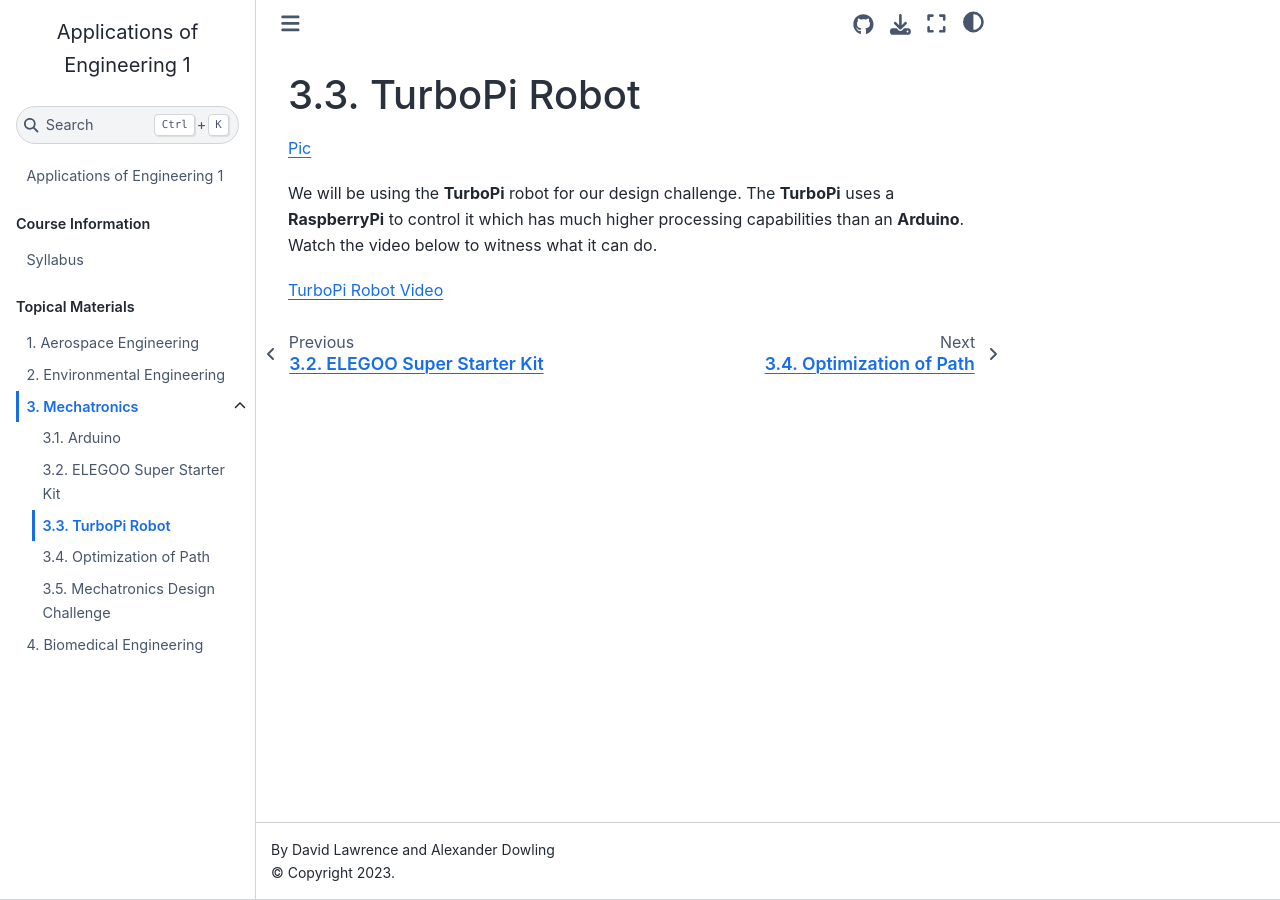
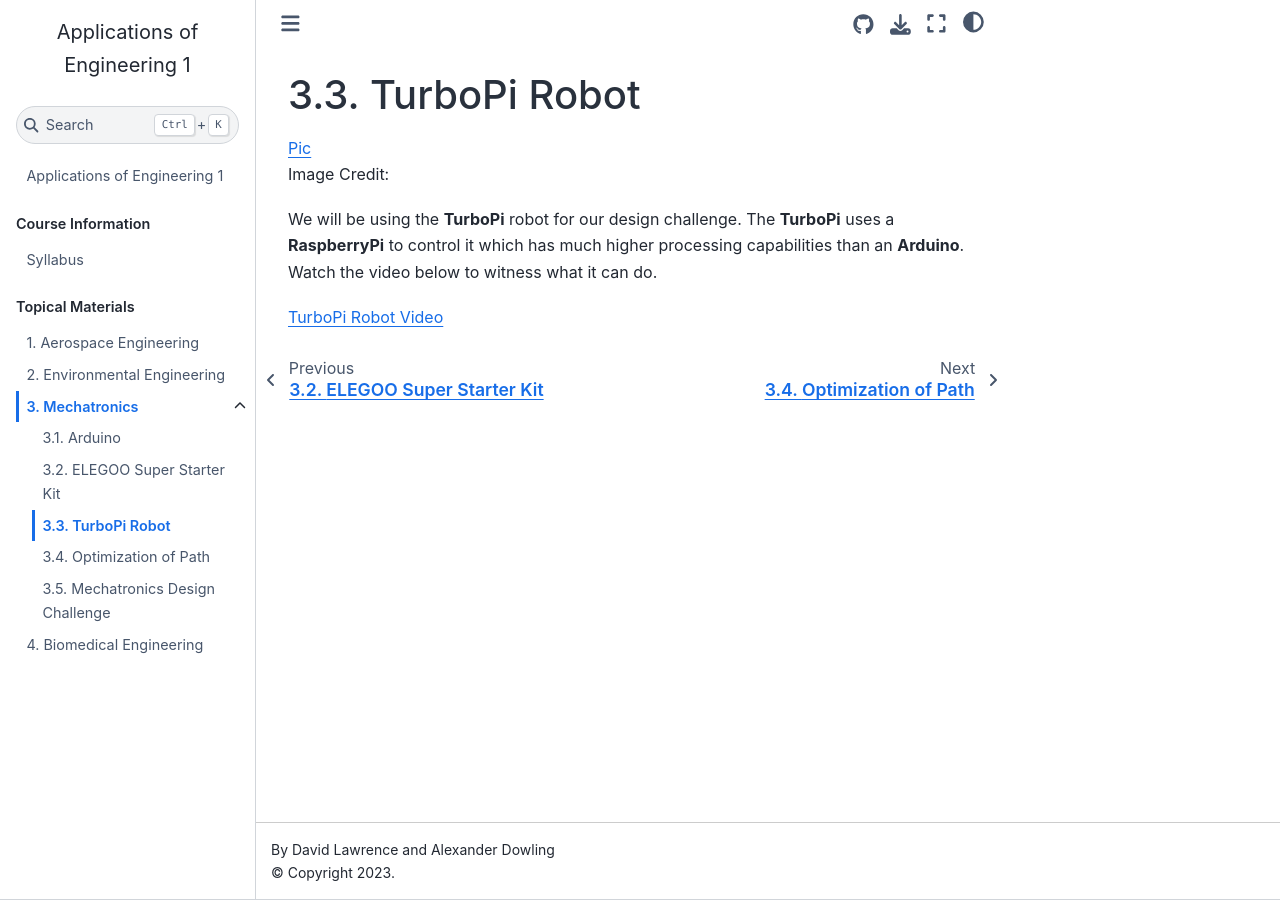
Before and after one commit to Culver-Academies/engineering1, a Jupyter Book: the page built from mech/TurboPi.md, in a window 1280 px wide. Built offline with Jupyter Book 1.0.4 settings and Sphinx 7.4.7 and the Sphinx Book theme 1.1.4, drawn with Linux system fonts in a browser that asks for light colours.

Commit message:
Update TurboPi.md

```diff
--- a/mech/TurboPi.md
+++ b/mech/TurboPi.md
@@ -1,6 +1,6 @@
 # TurboPi Robot
 
-[Pic](https://www.hiwonder.com/products/turbopi?variant=40112905388119#gallery-1)
+[Pic](https://www.hiwonder.com/products/turbopi?variant=40112905388119#gallery-1) <br>Image Credit:
 
 We will be using the **TurboPi** robot for our design challenge. The **TurboPi** uses a **RaspberryPi** to control it which has much higher processing capabilities than an **Arduino**. Watch the video below to witness what it can do.
 
```
